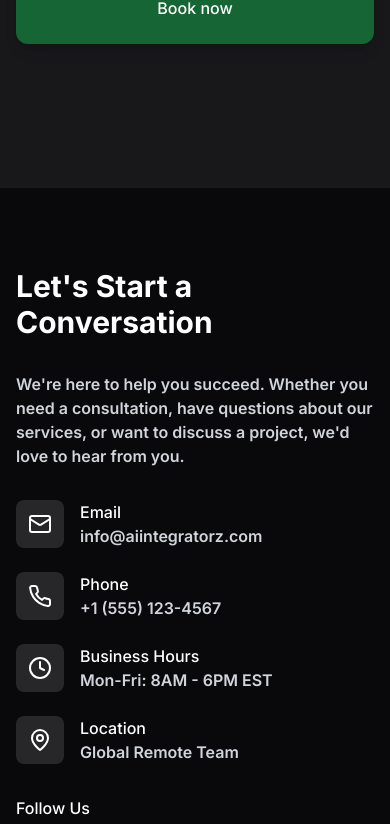
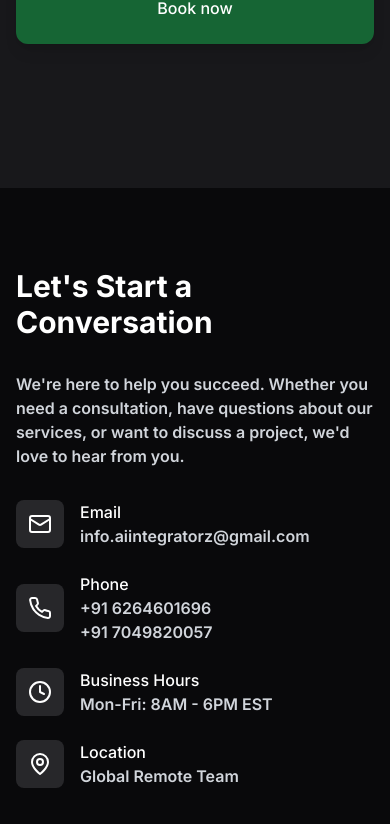
Before and after one commit to Nikitayadav4048/AIINTEGRATORTECH, a Next.js app: page /contact in a window 390 px wide. Shown: the part 1676-2500 px from the top of the page. Built offline with nearby package versions, Linux system fonts and the light colour scheme.

Commit message:
Update contact info, improve mobile hero section, fix footer colors

```diff
--- a/app/contact/page.tsx
+++ b/app/contact/page.tsx
@@ -9,15 +9,15 @@ const contactMethods = [
     icon: Mail,
     title: "Email Us",
     description: "Send us an email anytime",
-    contact: "info@aiintegratorz.com",
-    action: "mailto:info@aiintegratorz.com"
+    contact: "info.aiintegratorz@gmail.com",
+    action: "mailto:info.aiintegratorz@gmail.com"
   },
   {
     icon: Phone,
     title: "Call Us",
     description: "Mon-Fri from 8am to 5pm",
-    contact: "+1 (555) 123-4567",
-    action: "tel:+15551234567"
+    contact: "+91 6264601696 / +91 7049820057",
+    action: "tel:+916264601696"
   },
   {
     icon: MessageSquare,
@@ -151,7 +151,7 @@ export default function ContactPage() {
                   </div>
                   <div>
                     <p className="text-white font-medium">Email</p>
-                    <p className="text-gray-300">info@aiintegratorz.com</p>
+                    <p className="text-gray-300">info.aiintegratorz@gmail.com</p>
                   </div>
                 </div>
                 <div className="flex items-center space-x-4">
@@ -160,7 +160,10 @@ export default function ContactPage() {
                   </div>
                   <div>
                     <p className="text-white font-medium">Phone</p>
-                    <p className="text-gray-300">+1 (555) 123-4567</p>
+                    <div className="text-gray-300">
+                      <p>+91 6264601696</p>
+                      <p>+91 7049820057</p>
+                    </div>
                   </div>
                 </div>
                 <div className="flex items-center space-x-4">
```
